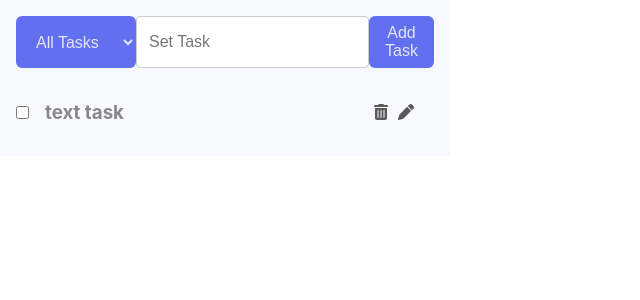
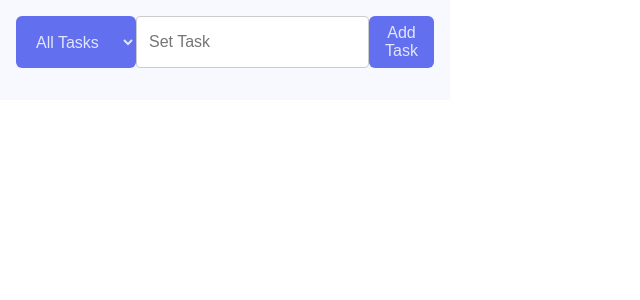
Before and after one commit to OlgaMinaievaWebDev/todoapp, a React (Create React App) app: page / in a window 1280 px wide. Shown: the top 300 px of the page, without its empty margins (0-640 px from the left). Built offline with nearby package versions, Linux system fonts and the light colour scheme.

Commit message:
onDeleteTask

```diff
--- a/src/App.js
+++ b/src/App.js
@@ -1,16 +1,17 @@
+import { useState } from "react";
 import Form from "./Form";
 import TodoList from "./TodoList";
 
 export default function App() {
-  // function addTask(text) {
-  //   const newTask = {
-  //     text,
-  //     id: Date.now(),
-  //     isComplete: false,
-  //   };
-  //   setTasks((tasks) => [...tasks, newTask]);
-  //   setText("");
-  // }
+  const [tasks, setTasks] = useState([]);
+
+  function handleAddTask(task) {
+    setTasks((tasks) => [...tasks, task]);
+  }
+
+  function handleDeleteTask(id) {
+    setTasks((tasks) => tasks.filter((task) => task.id !== id));
+  }
 
   // function deleteTask(id) {
   //   setTasks(tasks.filter((task) => task.id !== id));
@@ -26,8 +27,8 @@ export default function App() {
   // const [text, setText] = useState("");
   return (
     <div className="App">
-      <Form />
-      <TodoList />
+      <Form onAddTasks={handleAddTask} />
+      <TodoList tasks={tasks} onDeleteTask={handleDeleteTask} />
     </div>
   );
 }
--- a/src/Form.jsx
+++ b/src/Form.jsx
@@ -1,6 +1,6 @@
 import { useState } from "react";
 
-export default function Form() {
+export default function Form({ onAddTasks }) {
   const [text, setText] = useState("");
 
   function handleSubmit(e) {
@@ -12,6 +12,7 @@ export default function Form() {
       id: Date.now(),
     };
     console.log(newTask);
+    onAddTasks(newTask);
     setText("");
   }
 
--- a/src/TodoItem.jsx
+++ b/src/TodoItem.jsx
@@ -1,10 +1,13 @@
-export default function TodoItem() {
+export default function TodoItem({ task, onDeleteTask }) {
   return (
     <div className="todo--item">
-      <input type="checkbox" />
-      <h3>text task</h3>
+      <input type="checkbox" value={task.complete} />
+      <h3>{task.text}</h3>
       <div className="todo--icons">
-        <i className="fa-solid fa-trash-can"></i>
+        <i
+          className="fa-solid fa-trash-can"
+          onClick={() => onDeleteTask(task.id)}
+        ></i>
         <i className="fa-solid fa-pen"></i>
       </div>
     </div>
--- a/src/TodoList.jsx
+++ b/src/TodoList.jsx
@@ -1,9 +1,11 @@
 import TodoItem from "./TodoItem";
 
-export default function TodoList() {
+export default function TodoList({ tasks, onDeleteTask }) {
   return (
     <>
-      <TodoItem />
+      {tasks.map((task) => (
+        <TodoItem key={task.id} task={task} onDeleteTask={onDeleteTask} />
+      ))}
     </>
   );
 }
```
